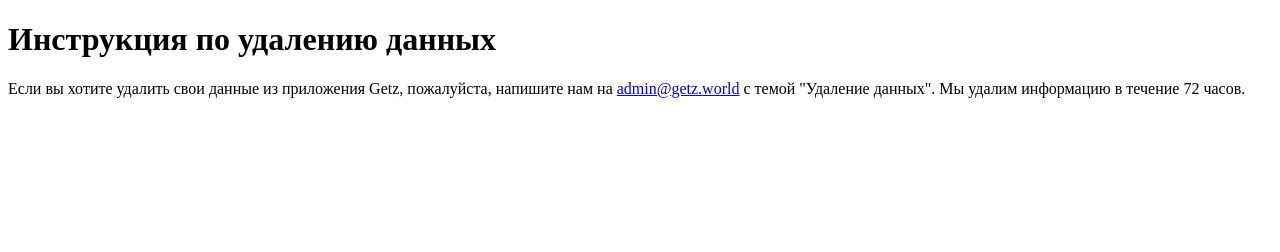
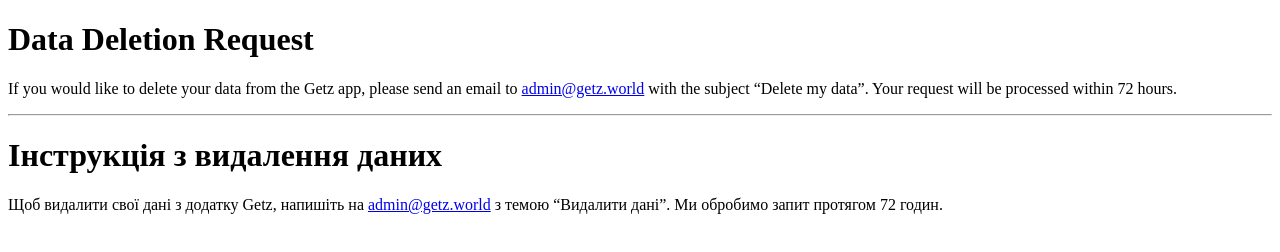
Before and after one commit to DakrMetter/getz-legal, a plain HTML site: page delete.html in a window 1280 px wide. Drawn offline with Linux system fonts and the light colour scheme.

Commit message:
delete.html

```diff
--- a/delete.html
+++ b/delete.html
@@ -1,13 +1,19 @@
 <!DOCTYPE html>
-<html lang="ru">
+<html lang="en">
 <head>
   <meta charset="UTF-8">
   <meta name="robots" content="noindex">
-  <meta property="og:title" content="Удаление данных - Getz">
-  <title>Удаление данных</title>
+  <meta property="og:title" content="Data Deletion Request - Getz App">
+  <meta property="og:description" content="Instructions for requesting data deletion from the Getz application.">
+  <title>Data Deletion Instructions</title>
 </head>
 <body>
-  <h1>Инструкция по удалению данных</h1>
-  <p>Если вы хотите удалить свои данные из приложения Getz, пожалуйста, напишите нам на <a href="mailto:admin@getz.world">admin@getz.world</a> с темой "Удаление данных". Мы удалим информацию в течение 72 часов.</p>
+  <h1>Data Deletion Request</h1>
+  <p>If you would like to delete your data from the Getz app, please send an email to <a href="mailto:admin@getz.world">admin@getz.world</a> with the subject “Delete my data”. Your request will be processed within 72 hours.</p>
+
+  <hr>
+
+  <h1>Інструкція з видалення даних</h1>
+  <p>Щоб видалити свої дані з додатку Getz, напишіть на <a href="mailto:admin@getz.world">admin@getz.world</a> з темою “Видалити дані”. Ми обробимо запит протягом 72 годин.</p>
 </body>
 </html>
```
